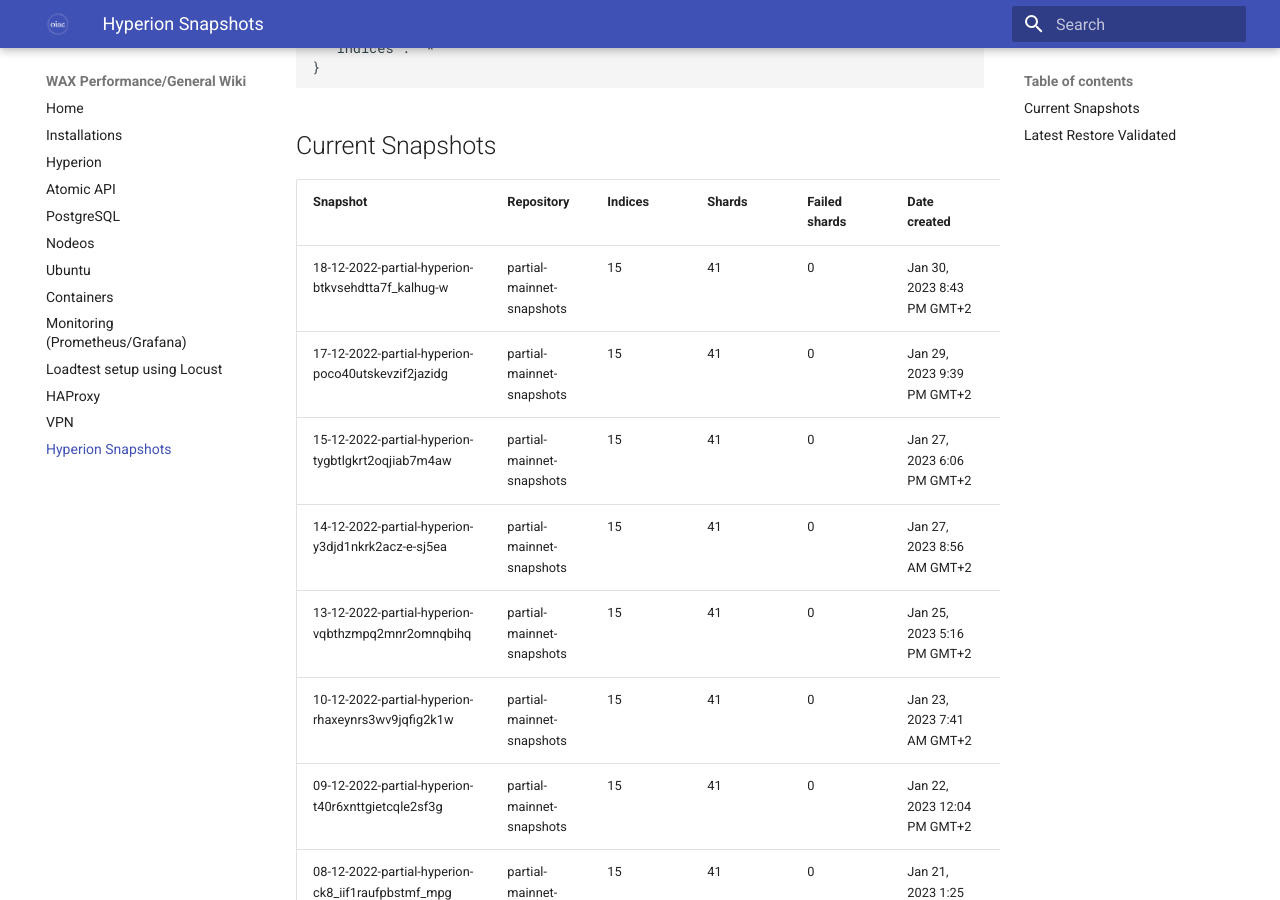
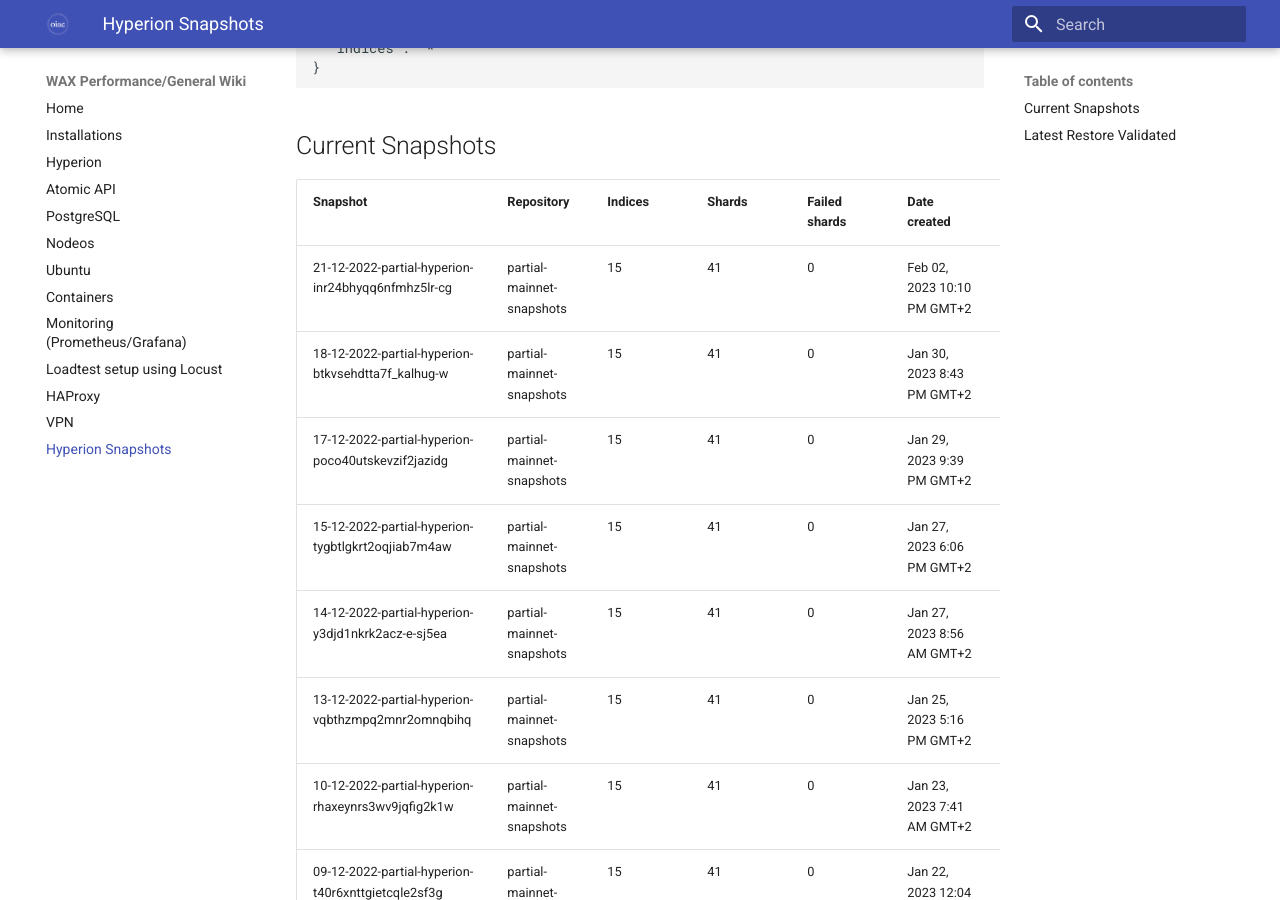
Before and after one commit to oneinacillian/wiki, an MkDocs documentation site: the page built from docs/snapshots.md, in a window 1280 px wide and 900 px high, scrolled down 2022 px. Built offline with MkDocs 1.6.1 and Material for MkDocs 9.7.7, drawn with Linux system fonts in a browser that asks for light colours.

Commit message:
Added partial data snapshot containing data from 21/12/2022

```diff
--- a/docs/snapshots.md
+++ b/docs/snapshots.md
@@ -60,6 +60,7 @@
 
 | Snapshot                                           | Repository                | Indices | Shards | Failed shards | Date created                | Duration |
 |----------------------------------------------------|---------------------------|---------|--------|---------------|-----------------------------|----------|
+| 21-12-2022-partial-hyperion-inr24bhyqq6nfmhz5lr-cg | partial-mainnet-snapshots | 15      | 41     | 0             | Feb 02, 2023 10:10 PM GMT+2 | 55s      |
 | 18-12-2022-partial-hyperion-btkvsehdtta7f_kalhug-w | partial-mainnet-snapshots | 15      | 41     | 0             | Jan 30, 2023 8:43 PM GMT+2  | 24s      |
 | 17-12-2022-partial-hyperion-poco40utskevzif2jazidg | partial-mainnet-snapshots | 15      | 41     | 0             | Jan 29, 2023 9:39 PM GMT+2  | 47s      |
 | 15-12-2022-partial-hyperion-tygbtlgkrt2oqjiab7m4aw | partial-mainnet-snapshots | 15      | 41     | 0             | Jan 27, 2023 6:06 PM GMT+2  | 8s       |
```
